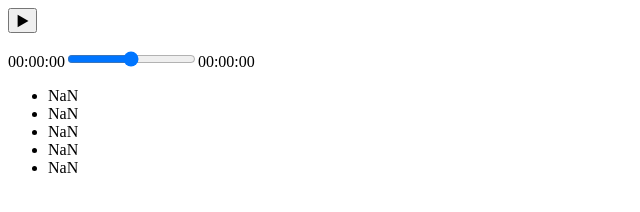
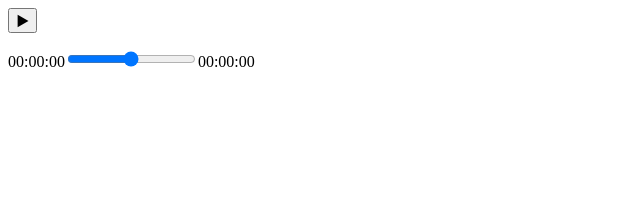
Before and after one commit to yaboo777/hls, a plain HTML site: page index.html in a window 1280 px wide. Shown: the whole page, without its empty margins (0-640 px from the left). Drawn offline with Linux system fonts and the light colour scheme.

Commit message:
add debug

```diff
--- a/index.html
+++ b/index.html
@@ -8,8 +8,8 @@
 <body>
 <button id="playButton">▶</button>
 <p><span id="current"></span><input type="range" id="seekbar"><span id="duration"></span></p>
+<!--
 <ul id="debug"></ul>
-<!--
 <ul id="debug2"></ul>
 -->
 <audio preload="auto" id="audio">
@@ -25,7 +25,7 @@ $(function () {
 	var $duration = $('#duration');
 	var $seekbar = $('#seekbar');
 	var seekbar = $seekbar[0];
-	var $debug = $('#debug');
+//	var $debug = $('#debug');
 //	var $debug2 = $('#debug2');
 
 	var convertTime = function (time) {
@@ -46,7 +46,7 @@ $(function () {
 	var setDuration = function () {
 		var duration = audio.duration;
 		$duration.text(convertTime(duration));
-		$debug.append('<li>' + duration + '</li>');
+//		$debug.append('<li>' + duration + '</li>');
 		setTimeout(function () {
 			setDuration();
 		}, 1000);
```
